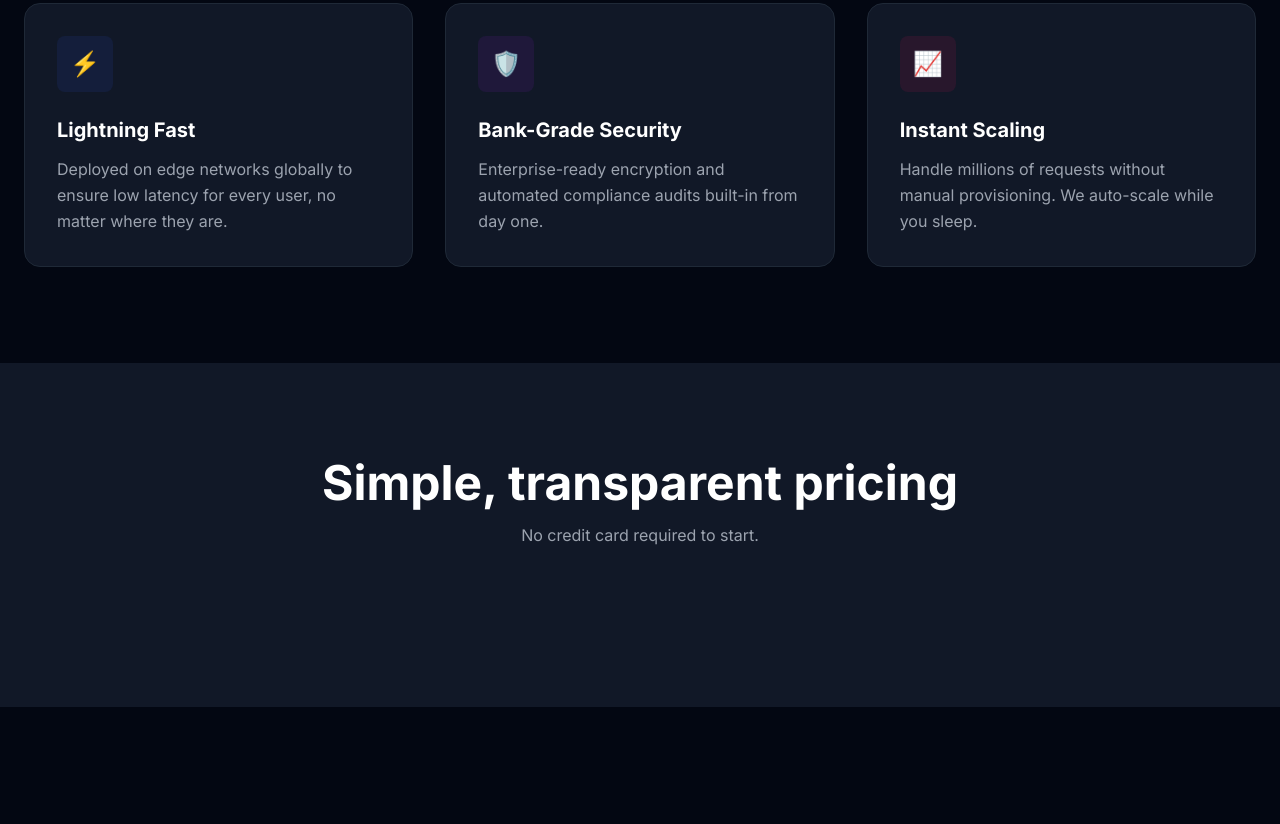
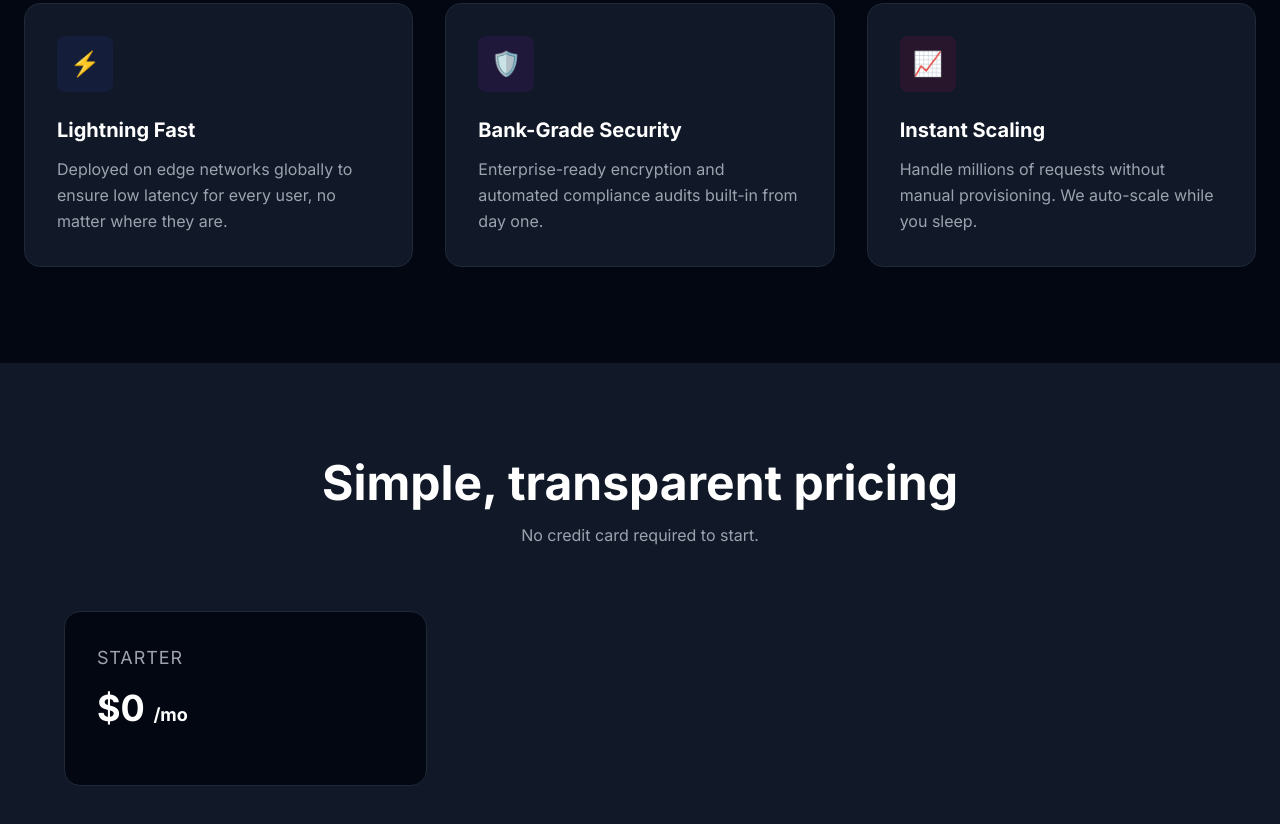
Before and after one commit to pak-pow/PROJECT52-PHASE1, a website: page week7_landing_page/index.html in a window 1280 px wide. Shown: the part 942-1766 px from the top of the page. Before the commit the page ends 1649 px from the top, so only its background shows below. Drawn offline with Linux system fonts and the light colour scheme.

Commit message:
feat(html): add starter card

```diff
--- a/week7_landing_page/index.html
+++ b/week7_landing_page/index.html
@@ -165,12 +165,26 @@
     </section>
     <section id="pricing" class="py-24 bg-gray-900 relative">
       <div class="container mx-auto px-6">
+
         <div class="text-center mb-16">
           <h2 class="text-3xl md:text-5xl font-bold mb-4">
             Simple, transparent pricing
           </h2>
           <p class="text-gray-400">No credit card required to start.</p>
         </div>
+
+        <div class="grid grid-cols-1 md:grid-cols-3 gap-8 max-w-6xl mx-auto items-center">
+          <div class="p-8 bg-gray-950 rounded-2xl border border-gray-800 hover:border-gray-600 transition duration-300">
+            <h3 class="text-lg text-gray-400 font-medium uppercase tracking-wider mb-4">
+              Starter
+            </h3>
+            <div class="text-4xl font-bold text-white mb-6">
+              $0 <span class="text-lg text-gray-500-font-normal">/mo</span>
+            </div>
+
+          </div>
+
+        </div>
       </div>
     </section>
   </body>
```
Also changed, not shown: week7_landing_page/src/output.css.
